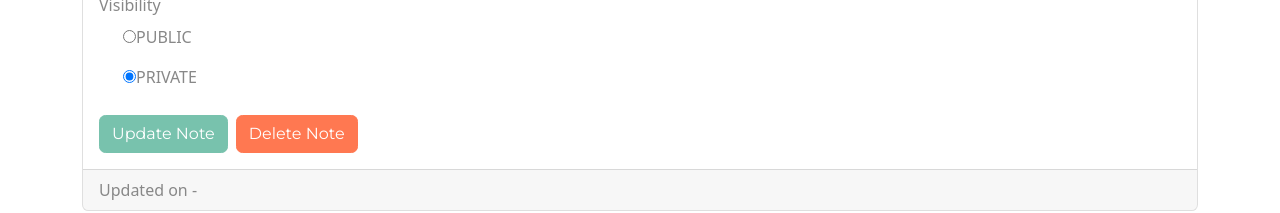
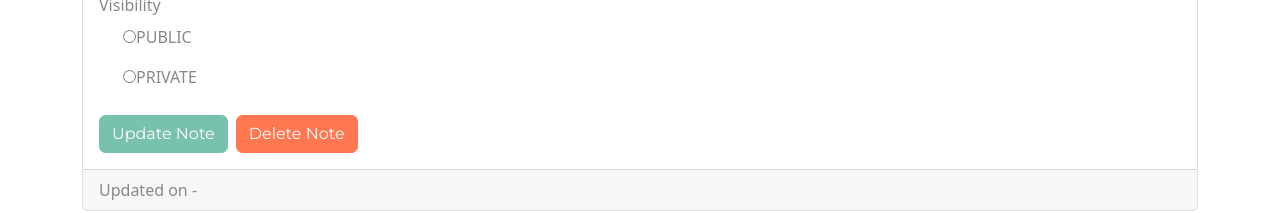
Before and after one commit to lisha149/NoteKeeper, a React (Create React App) app in the folder frontend/: page /note/1 in a window 1280 px wide. Shown: the part 576-789 px from the top of the page. Built offline with nearby package versions, Linux system fonts and the light colour scheme; no server answers.

Commit message:
set the radio button in edit notes

```diff
--- a/frontend/src/screens/Singlenote/UpdateDeleteNote.js
+++ b/frontend/src/screens/Singlenote/UpdateDeleteNote.js
@@ -13,7 +13,7 @@ const UpdateNote = ({ match }) => {
   const [content, setContent] = useState();
   const [category, setCategory] = useState();
   const [date, setDate] = useState("");
-  const [visibility, setVisibility] = useState("PRIVATE");
+  const [visibility, setVisibility] = useState();
 
   const history = useHistory();
   // hook
@@ -41,6 +41,7 @@ const UpdateNote = ({ match }) => {
       setContent(data.content);
       setCategory(data.category);
       setDate(data.updatedAt);
+      setVisibility(data.visibility);
     };
 
     fetching();
@@ -54,7 +55,9 @@ const UpdateNote = ({ match }) => {
 
   const updateHandler = (e) => {
     e.preventDefault();
-    dispatch(updateNoteAction(match.params.id, title, content, category));
+    dispatch(
+      updateNoteAction(match.params.id, title, content, category, visibility)
+    );
     if (!title || !content || !category) return;
 
     resetHandler();
```
